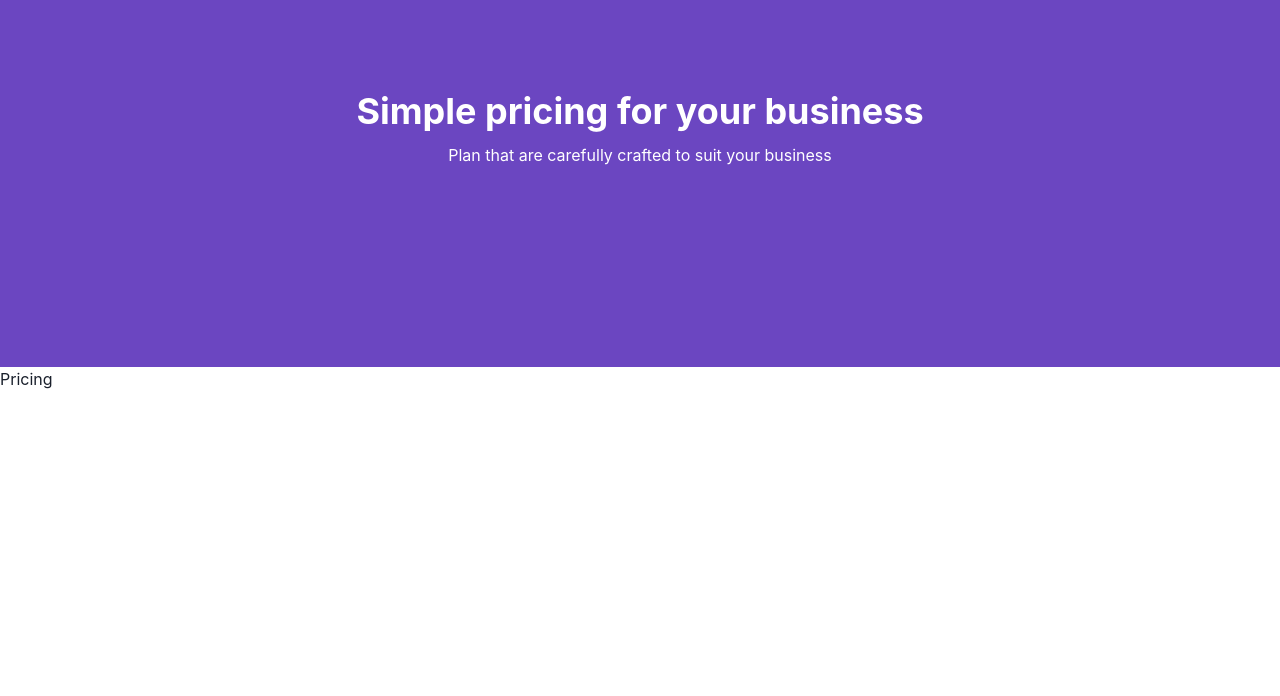
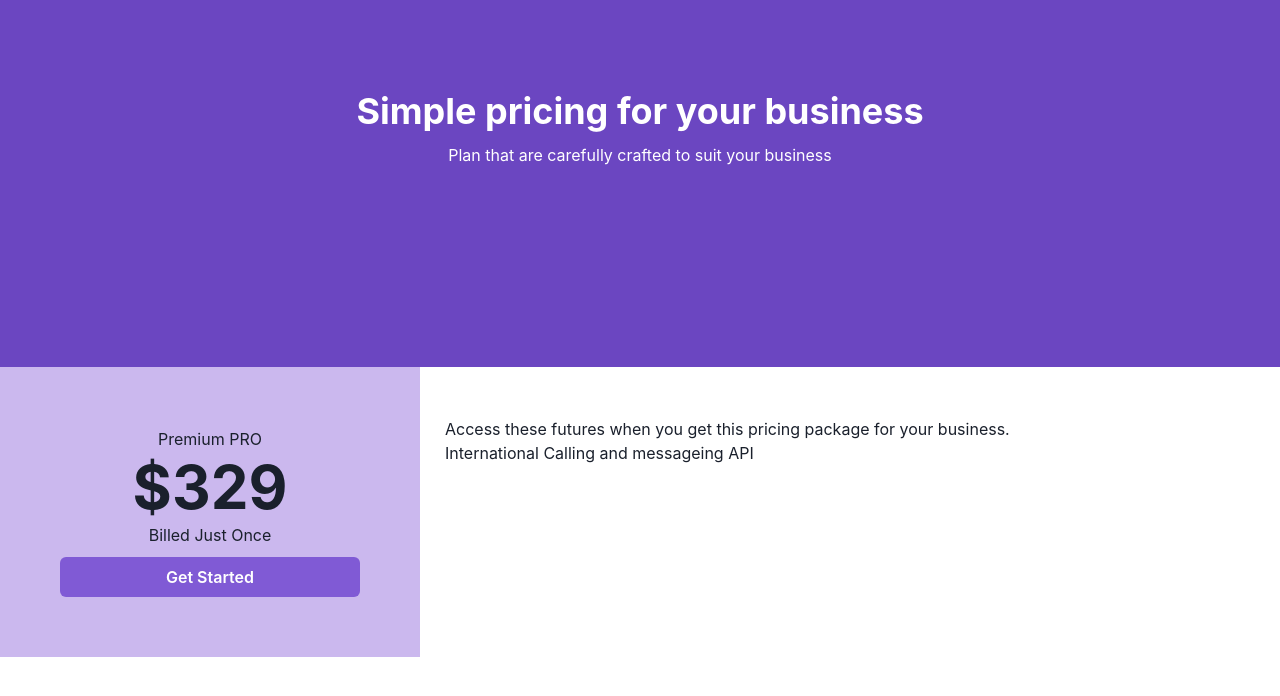
Before and after one commit to wasimiqbal1/NextJS, a Next.js app in the folder pricingui/: page / in a window 1280 px wide. Shown: the top 696 px of the page. Built offline with nearby package versions, Linux system fonts and the light colour scheme.

Commit message:
PricingUi with Chakra

```diff
--- a/pricingui/app/Pricing.tsx
+++ b/pricingui/app/Pricing.tsx
@@ -1,7 +1,34 @@
-import React from 'react'
+import { Box, Flex, Heading, Button, HStack } from "@chakra-ui/react";
+import React from "react";
 
 export default function Pricing() {
   return (
-    <div>Pricing</div>
-  )
+    <Box>
+      <Flex>
+        <Box bg="#cbb8ee" p="60px" textAlign={"center"}>
+          <text fontSize={"24px"} fontWeight={"bold"}>
+            Premium PRO
+          </text>
+          <Heading fontSize={"60px"}>$329</Heading>
+          <text> Billed Just Once</text>
+          <div>
+            <Button mt={"10px"} w={"300px"} color={"white"} bg={"#805ad5"}>
+              Get Started
+            </Button>
+          </div>
+        </Box>
+        <Box pt={"50px"} pl={"25px"}>
+          <text>
+            Access these futures when you get this pricing package for your
+            business.
+          </text>
+          <HStack>
+            <text>
+                International Calling and messageing API
+            </text>
+          </HStack>
+        </Box>
+      </Flex>
+    </Box>
+  );
 }
```
